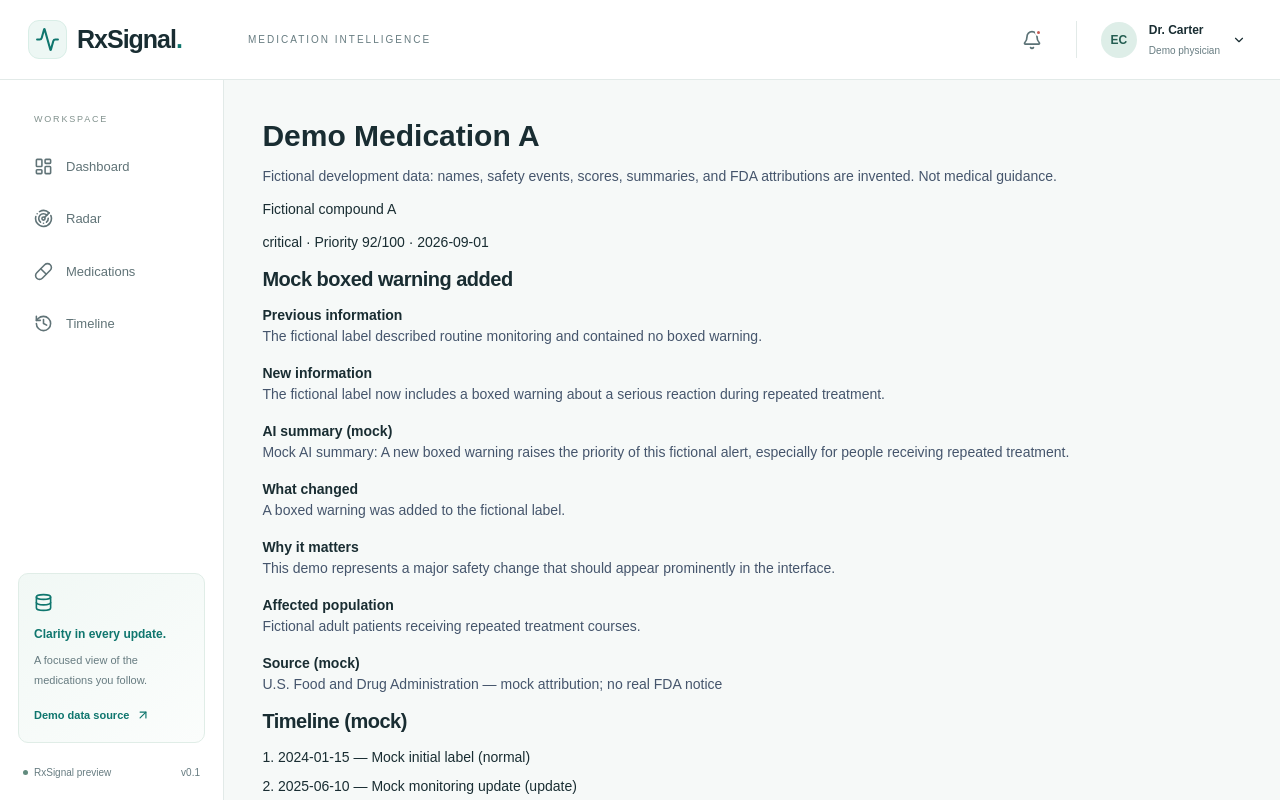
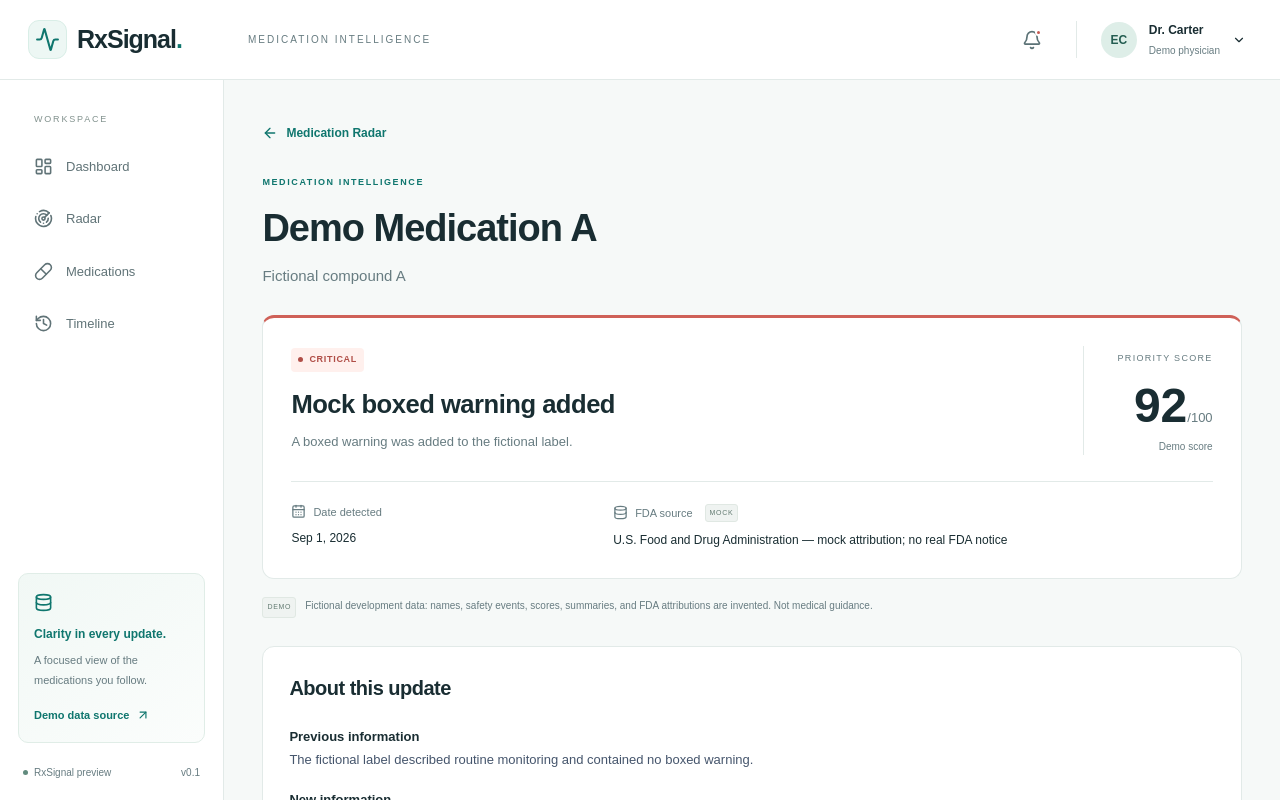
Before and after one commit to PrinceOseiBonsu/rxsignal, a Next.js app in the folder frontend/: page /medication/demo-medication-a in a window 1280 px wide. Shown: the top 800 px of the page. Built offline with nearby package versions, Linux system fonts and the light colour scheme.

Commit message:
Build medication detail overview for Phase 6

```diff
--- a/frontend/app/globals.css
+++ b/frontend/app/globals.css
@@ -157,3 +157,37 @@ h2 { font-size: 20px; font-weight: 600; letter-spacing: -.5px; }
 .chart-axis-title { font-size: 10px; color: #677c81; margin-top: 20px; }
 .chart-help { font-size: 10px; color: #677c81; line-height: 1.6; margin-top: 9px; }
 .chart-table-scroll { max-height: 230px; overflow: auto; }
+
+/* Phase 6 medication overview. */
+.medication-detail { max-width: 1050px; margin: 0 auto; }
+.detail-back { display: inline-flex; align-items: center; gap: 8px; color: var(--teal); font-size: 12px; font-weight: 600; padding: 6px 0; }
+.detail-back:hover { text-decoration: underline; }
+.medication-heading { margin: 28px 0; }
+.medication-heading h1 { font-size: clamp(28px, 3vw, 38px); font-weight: 650; letter-spacing: -1px; margin-top: 10px; }
+.detail-generic { margin-top: 8px; color: var(--muted); font-size: 15px; }
+.detail-alert { border: 1px solid var(--border); border-top: 3px solid #bca357; border-radius: 12px; background: white; padding: 28px; }
+.detail-alert.critical { border-top-color: #cf6158; }.detail-alert.high { border-top-color: #d99b47; }
+.detail-alert-main { display: flex; justify-content: space-between; gap: 28px; align-items: center; }
+.detail-alert-main h2 { margin-top: 15px; font-size: clamp(20px, 2vw, 26px); line-height: 1.35; }
+.detail-alert-main > div > p { margin-top: 10px; color: var(--muted); line-height: 1.7; font-size: 13px; }
+.detail-priority { min-width: 130px; padding-left: 26px; border-left: 1px solid var(--border); text-align: right; }
+.detail-priority > span { font-size: 9px; letter-spacing: 1.3px; color: var(--muted); }
+.detail-priority strong { display: block; font-size: 48px; line-height: 1.2; font-weight: 600; margin-top: 10px; }
+.detail-priority small { font-size: 13px; font-weight: normal; color: var(--muted); }
+.detail-alert-main .detail-priority p { font-size: 10px; margin-top: 3px; }
+.detail-metadata { display: grid; grid-template-columns: 1fr 2fr; gap: 22px; border-top: 1px solid var(--border); margin-top: 26px; padding-top: 22px; }
+.detail-metadata dt { display: flex; align-items: center; gap: 7px; font-size: 11px; color: var(--muted); }
+.detail-metadata dd { font-size: 12px; line-height: 1.7; margin-top: 8px; }
+.detail-demo-notice { display: flex; align-items: flex-start; gap: 9px; font-size: 10px; line-height: 1.8; color: var(--muted); margin: 18px 0 28px; }
+.detail-demo-notice .mock-tag { margin: 0; flex-shrink: 0; }
+.detail-information { background: #fff; border: 1px solid var(--border); padding: 26px; border-radius: 12px; margin-top: 20px; }
+.detail-information > h2 { margin-bottom: 22px; }
+.detail-information dl, .detail-information ol { font-size: 13px; line-height: 1.8; }
+@media (max-width: 700px) {
+  .detail-alert, .detail-information { padding: 20px; }
+  .detail-alert-main { align-items: flex-start; gap: 16px; }
+  .detail-priority { min-width: 77px; padding-left: 12px; }
+  .detail-priority > span { font-size: 7px; letter-spacing: .4px; }
+  .detail-priority strong { font-size: 34px; }
+  .detail-metadata { grid-template-columns: 1fr; gap: 18px; }
+}
--- a/frontend/app/medication/[id]/page.tsx
+++ b/frontend/app/medication/[id]/page.tsx
@@ -1,3 +1,7 @@
+import Link from "next/link";
+import { ArrowLeft, CalendarDays, Database } from "lucide-react";
+import PriorityBadge from "@/components/PriorityBadge";
+import { formatDate } from "@/lib/dashboard";
 import { notFound } from "next/navigation";
 import { alerts, mockDataNotice } from "@/data/mockData";
 
@@ -7,12 +11,26 @@ export default async function MedicationPage({ params }: { params: Promise<{ id:
   if (!medication) notFound();
 
   return (
-    <section className="space-y-3">
-      <h1 className="text-3xl font-bold">{medication.drugName}</h1>
-      <p className="text-slate-600">{mockDataNotice}</p>
-      <p>{medication.genericName}</p>
-      <p>{medication.severity} · Priority {medication.priorityScore}/100 · <time dateTime={medication.date}>{medication.date}</time></p>
-      <h2 className="text-xl font-semibold">{medication.headline}</h2>
+    <section className="medication-detail">
+      <Link href="/dashboard#radar" className="detail-back"><ArrowLeft size={16} aria-hidden="true" /> Medication Radar</Link>
+      <header className="medication-heading">
+        <p className="eyebrow">MEDICATION INTELLIGENCE</p>
+        <h1>{medication.drugName}</h1>
+        {medication.genericName && <p className="detail-generic">{medication.genericName}</p>}
+      </header>
+      <section className={`detail-alert ${medication.severity}`} aria-label="Alert overview">
+        <div className="detail-alert-main">
+          <div><PriorityBadge severity={medication.severity} /><h2>{medication.headline}</h2><p>{medication.intelligenceBrief.whatChanged}</p></div>
+          <div className="detail-priority"><span>PRIORITY SCORE</span><strong>{medication.priorityScore}<small>/100</small></strong><p>Demo score</p></div>
+        </div>
+        <dl className="detail-metadata">
+          <div><dt><CalendarDays size={15} aria-hidden="true" /> Date detected</dt><dd><time dateTime={medication.date}>{formatDate(medication.date)}</time></dd></div>
+          <div><dt><Database size={15} aria-hidden="true" /> FDA source <span className="mock-tag">MOCK</span></dt><dd>{medication.source}</dd></div>
+        </dl>
+      </section>
+      <p className="detail-demo-notice"><span className="mock-tag">DEMO</span>{mockDataNotice}</p>
+      <section className="detail-information" aria-labelledby="detail-information-title">
+      <h2 id="detail-information-title">About this update</h2>
       <dl className="space-y-4">
         {[
           ["Previous information", medication.previousInformation],
@@ -21,7 +39,6 @@ export default async function MedicationPage({ params }: { params: Promise<{ id:
           ["What changed", medication.intelligenceBrief.whatChanged],
           ["Why it matters", medication.intelligenceBrief.whyItMatters],
           ["Affected population", medication.intelligenceBrief.whoMayBeAffected],
-          ["Source (mock)", medication.source],
         ].map(([label, value]) => (
           <div key={label}>
             <dt className="font-semibold">{label}</dt>
@@ -29,14 +46,17 @@ export default async function MedicationPage({ params }: { params: Promise<{ id:
           </div>
         ))}
       </dl>
-      <h2 className="text-xl font-semibold">Timeline (mock)</h2>
+      </section>
+      <section className="detail-information" aria-labelledby="detail-timeline-title">
+      <h2 id="detail-timeline-title">Timeline (mock)</h2>
       <ol className="list-inside list-decimal space-y-2">
         {medication.timeline.map((event) => (
           <li key={event.date}>
-            <time dateTime={event.date}>{event.date}</time> — {event.label} ({event.status})
+            <time dateTime={event.date}>{formatDate(event.date)}</time> — {event.label} ({event.status})
           </li>
         ))}
       </ol>
+      </section>
     </section>
   );
 }
```
Also changed, not shown: 1 other file (tests, documents, lock files or other folders).
